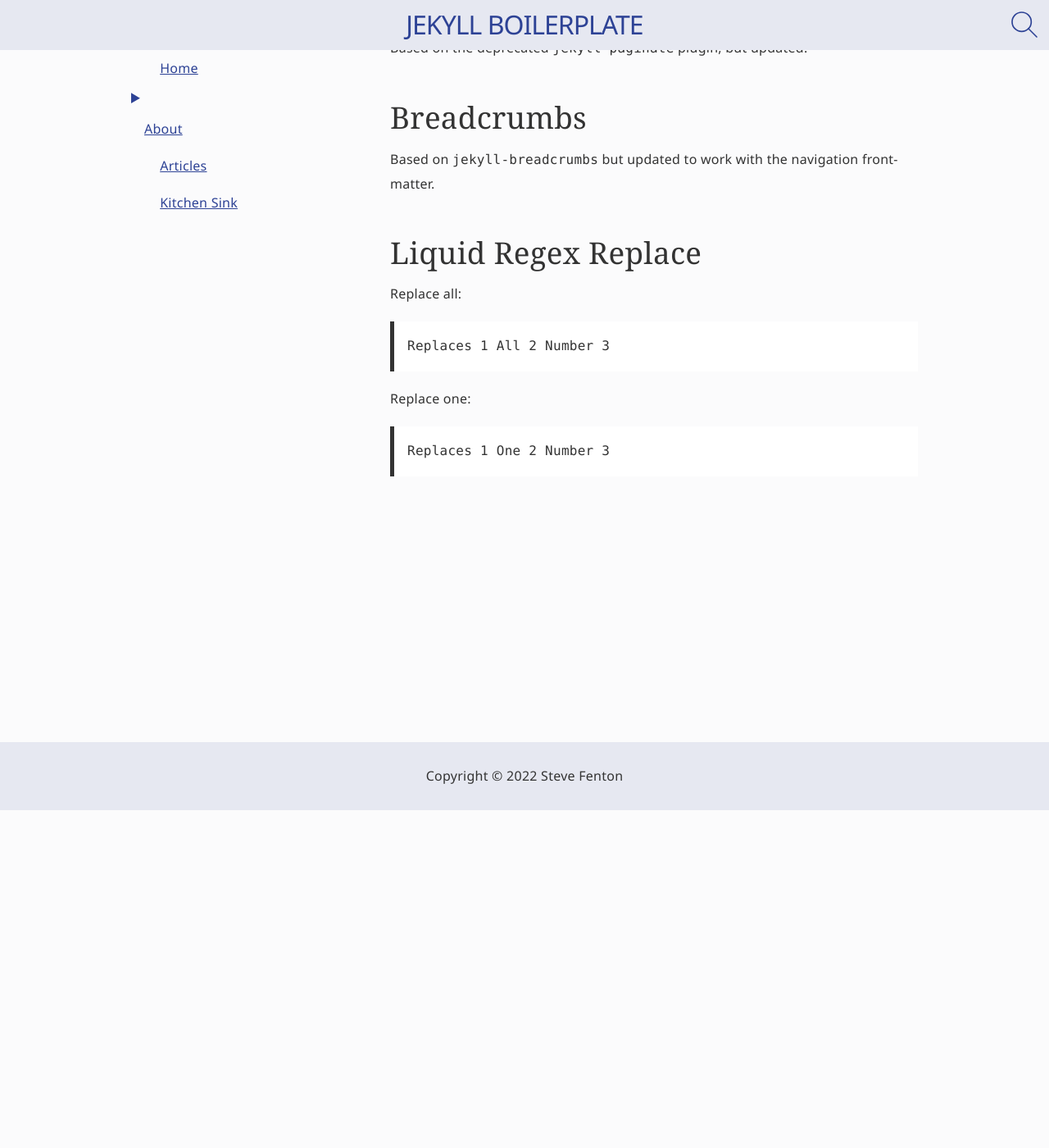
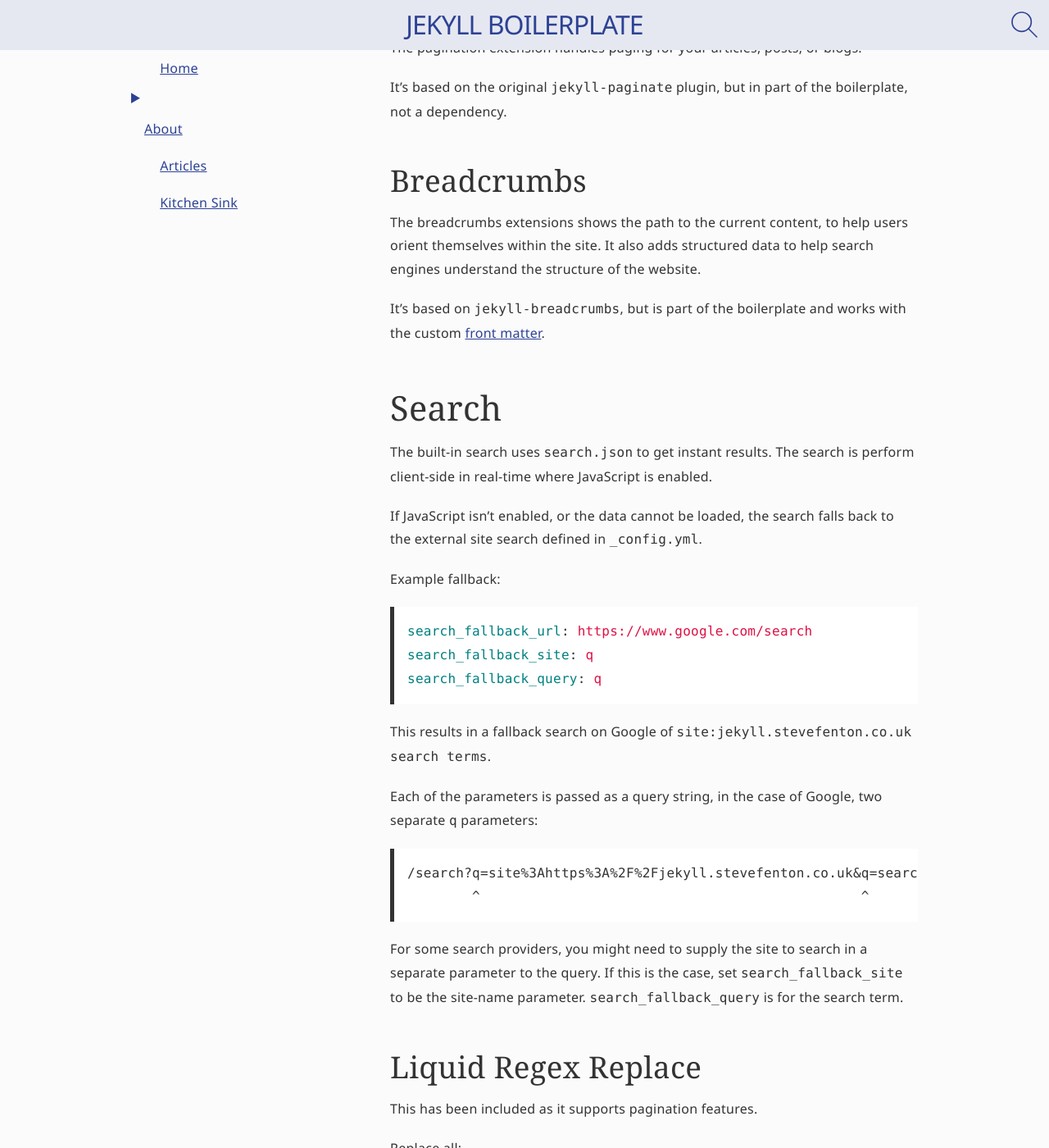
Before and after one commit to Steve-Fenton/jekyll-boilerplate, a Jekyll site: the page built from _pages/about/jekyll-extensions.md, in a window 1280 px wide and 1400 px high, scrolled down 304 px. Shown: the whole window at 82% size. Built offline with Jekyll 4.4.1, drawn with Linux system fonts in a browser that asks for light colours.

Commit message:
Better documentation for extensions.

````diff
--- a/_pages/about/jekyll-extensions.md
+++ b/_pages/about/jekyll-extensions.md
@@ -15,13 +15,44 @@ There are no third-party dependencies in Jekyll Boilerplate, so a couple of exte
 
 ### Pagination
 
-Based on the deprecated `jekyll-paginate` plugin, but updated.
+The pagination extension handles paging for your articles, posts, or blogs.
+
+It's based on the original `jekyll-paginate` plugin, but in part of the boilerplate, not a dependency.
 
 ### Breadcrumbs
 
-Based on `jekyll-breadcrumbs` but updated to work with the navigation front-matter.
+The breadcrumbs extensions shows the path to the current content, to help users orient themselves within the site. It also adds structured data to help search engines understand the structure of the website.
+
+It's based on `jekyll-breadcrumbs`, but is part of the boilerplate and works with the custom [front matter](/about/front-matter/).
+
+## Search
+
+The built-in search uses `search.json` to get instant results. The search is perform client-side in real-time where JavaScript is enabled.
+
+If JavaScript isn't enabled, or the data cannot be loaded, the search falls back to the external site search defined in `_config.yml`.
+
+Example fallback:
+
+```yaml
+search_fallback_url: https://www.google.com/search
+search_fallback_site: q
+search_fallback_query: q
+```
+
+This results in a fallback search on Google of `site:jekyll.stevefenton.co.uk search terms`.
+
+Each of the parameters is passed as a query string, in the case of Google, two separate `q` parameters:
+
+```
+/search?q=site%3Ahttps%3A%2F%2Fjekyll.stevefenton.co.uk&q=search+terms
+        ^                                               ^
+```
+
+For some search providers, you might need to supply the site to search in a separate parameter to the query. If this is the case, set `search_fallback_site` to be the site-name parameter. `search_fallback_query` is for the search term.
 
 ### Liquid Regex Replace
+
+This has been included as it supports pagination features.
 
 Replace all:
 
````
